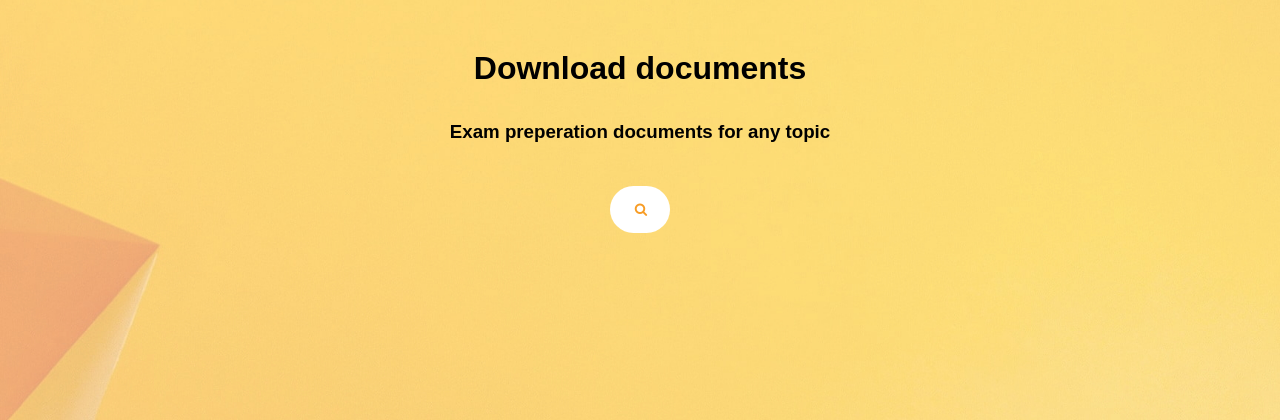
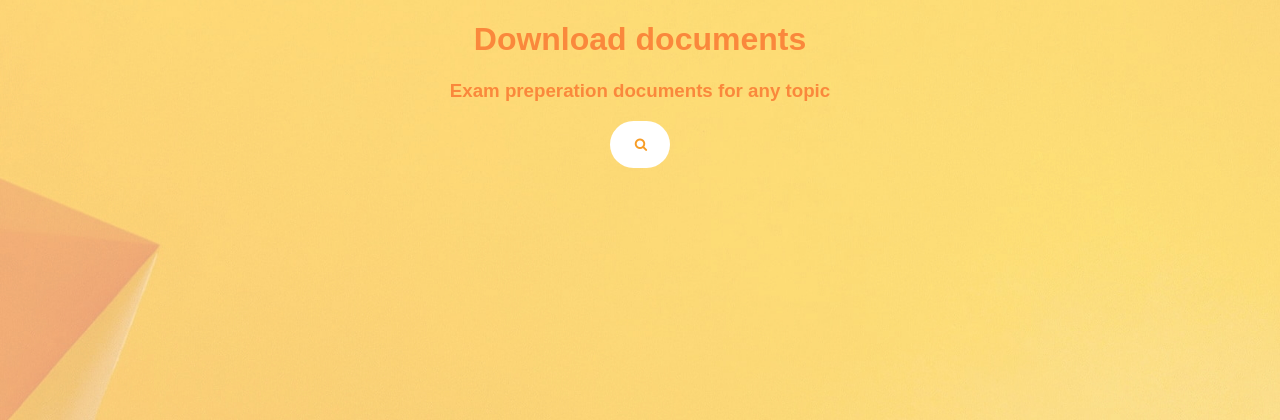
Before and after one commit to indiees/EXAMine, a Flask app: page /home in a window 1280 px wide. Shown: the part 60-480 px from the top of the page. Run offline with Flask 2, Linux system fonts and the light colour scheme; parts of the project's set-up code (start-up, migrations or seed data) failed here and were passed over.

Commit message:
changed heading text colour

```diff
--- a/templates/home.html
+++ b/templates/home.html
@@ -3,9 +3,9 @@
 
 {% include "partials/header.html" %}
 
-<div class="heading content">
-    <h1 class="heading content">Download documents </h1>
-    <h3 class="heading subtitle">Exam preperation documents for any topic</h3>
+<div class="heading-content">
+    <h1 class="heading-content">Download documents </h1>
+    <h3 class="heading-subtitle">Exam preperation documents for any topic</h3>
 </div>
 <div class ="search-container">
     <form action= "search">
```
